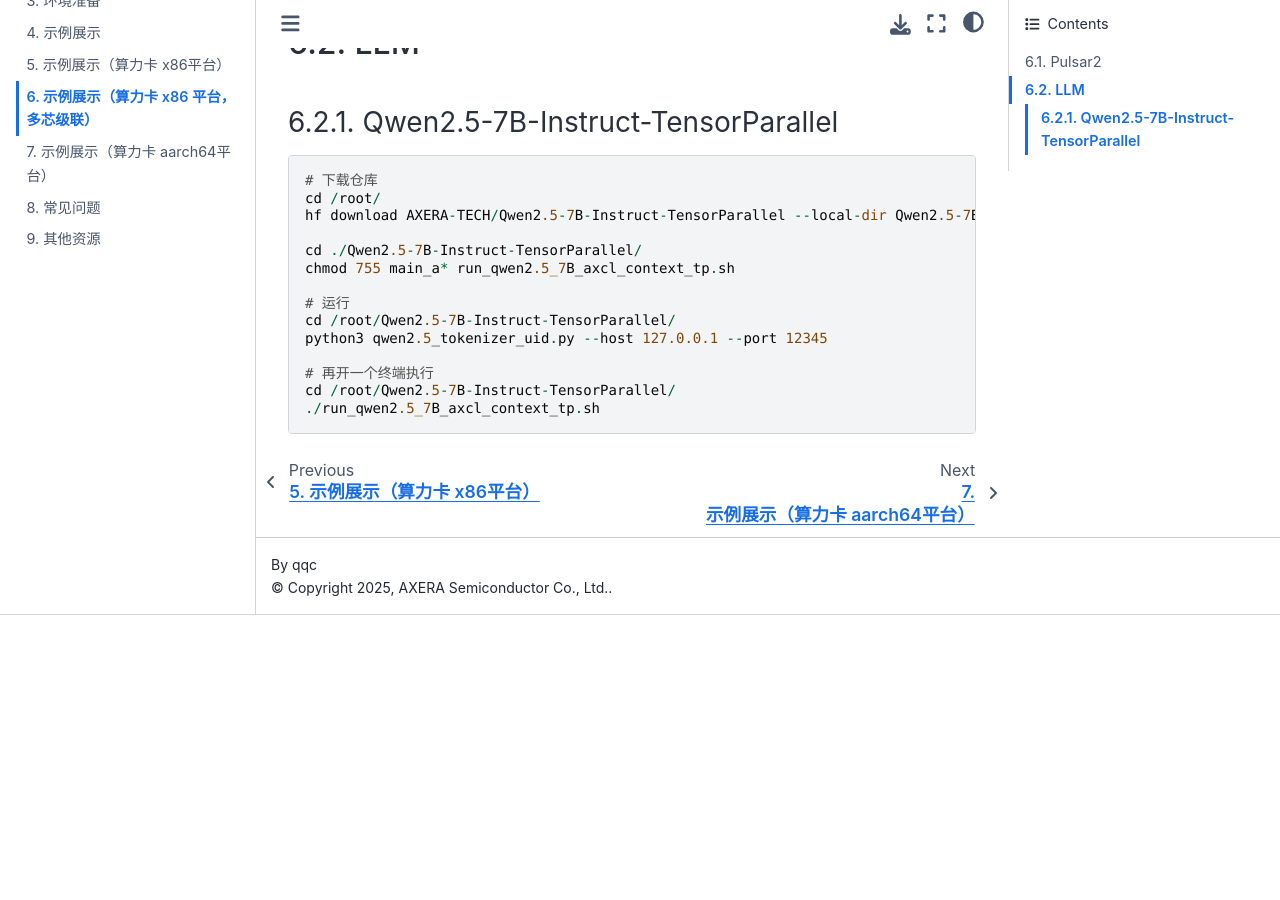
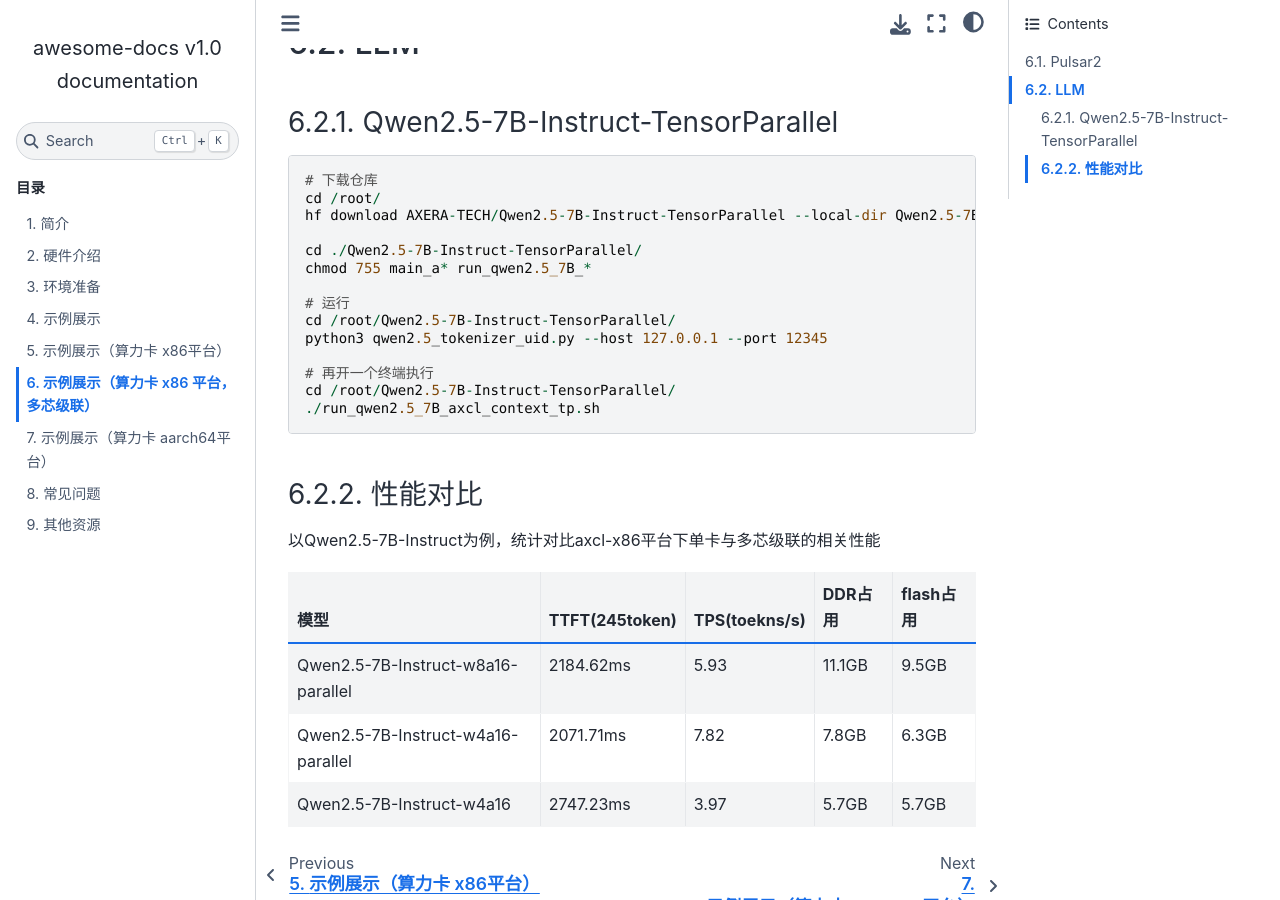
Before and after one commit to AXERA-TECH/awesome-docs, a Sphinx documentation site: the page built from source/05_samples-axcl-x86-parallel.md, in a window 1280 px wide and 900 px high, scrolled down 738 px. Built offline with Sphinx 7.4.7 and the Sphinx Book theme 1.1.4, drawn with Linux system fonts in a browser that asks for light colours; before the commit the page ends 1353 px from its top, so only the background shows below that.

Commit message:
Update 05_samples-axcl-x86-parallel.md

````diff
--- a/source/05_samples-axcl-x86-parallel.md
+++ b/source/05_samples-axcl-x86-parallel.md
@@ -28,7 +28,7 @@
 hf download AXERA-TECH/Qwen2.5-7B-Instruct-TensorParallel --local-dir Qwen2.5-7B-Instruct-TensorParallel
 
 cd ./Qwen2.5-7B-Instruct-TensorParallel/
-chmod 755 main_a* run_qwen2.5_7B_axcl_context_tp.sh
+chmod 755 main_a* run_qwen2.5_7B_*
 
 # 运行
 cd /root/Qwen2.5-7B-Instruct-TensorParallel/
@@ -38,3 +38,11 @@
 cd /root/Qwen2.5-7B-Instruct-TensorParallel/
 ./run_qwen2.5_7B_axcl_context_tp.sh
 ```
+
+### 性能对比
+以Qwen2.5-7B-Instruct为例，统计对比axcl-x86平台下单卡与多芯级联的相关性能
+|模型|TTFT(245token)|TPS(toekns/s)|DDR占用|flash占用|
+|--|--|--|--|--|
+|Qwen2.5-7B-Instruct-w8a16-parallel|2184.62ms|5.93|11.1GB|9.5GB|
+|Qwen2.5-7B-Instruct-w4a16-parallel|2071.71ms|7.82|7.8GB|6.3GB|
+|Qwen2.5-7B-Instruct-w4a16|2747.23ms|3.97|5.7GB|5.7GB|
````
